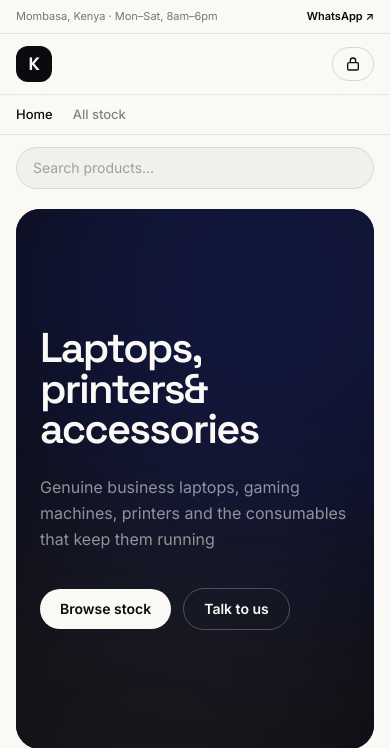
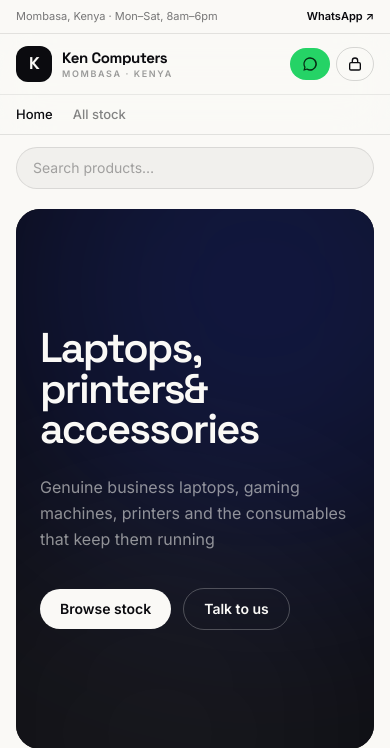
Before and after one commit to Afuyah/ken-computers-product-catalogue, a Flask app: page / in a window 390 px wide. Shown: the top 748 px of the page. Run offline with Flask 3, Linux system fonts and the light colour scheme; style sheets or scripts are compiled from the project's sources.

Commit message:
Header masthead: always-visible wordmark on phones, tighter lockup and compact actions

```diff
--- a/app/templates/public/base.html
+++ b/app/templates/public/base.html
@@ -60,12 +60,12 @@
   </div>
 
   <header class="sticky top-0 z-40 border-b border-ink/10 bg-paper/85 backdrop-blur-xl">
-    <div class="shell flex items-center gap-4 py-3 lg:py-4">
-      <a href="{{ url_for('public.home') }}" class="flex shrink-0 items-center gap-2.5">
-        <span class="grid h-9 w-9 place-items-center rounded-xl bg-ink font-display text-lg font-bold text-paper">K</span>
-        <span class="hidden leading-none sm:block">
-          <span class="block font-display text-[15px] font-bold tracking-tight text-ink">Ken Computers</span>
-          <span class="mt-1 block text-[9px] font-semibold uppercase tracking-[0.22em] text-ink/40">{{ 'Staff' if staff else 'Mombasa' }}</span>
+    <div class="shell flex items-center gap-3 py-3 lg:gap-4 lg:py-4">
+      <a href="{{ url_for('public.home') }}" class="flex min-w-0 shrink items-center gap-2.5">
+        <span class="grid h-9 w-9 shrink-0 place-items-center rounded-xl bg-ink font-display text-[17px] font-bold leading-none text-paper">K</span>
+        <span class="min-w-0 leading-none">
+          <span class="block truncate font-display text-[15px] font-bold tracking-tight text-ink sm:text-[17px]">Ken Computers</span>
+          <span class="mt-1 block truncate text-[9px] font-semibold uppercase tracking-[0.18em] text-ink/40 sm:tracking-[0.22em]">{{ 'Staff workspace' if staff else 'Mombasa · Kenya' }}</span>
         </span>
       </a>
 
@@ -79,29 +79,29 @@
         </div>
       </form>
 
-      <div class="ml-auto flex items-center gap-2">
+      <div class="ml-auto flex shrink-0 items-center gap-1.5 sm:gap-2">
         {% if staff %}
-          <a href="{{ url_for('admin.product_new') }}" class="btn-primary !px-4 !py-2 text-[13px]">
+          <a href="{{ url_for('admin.product_new') }}" class="btn-primary !px-3 !py-2 text-[13px] sm:!px-4" title="Add product">
             <svg class="h-4 w-4" fill="none" stroke="currentColor" stroke-width="2.5" viewBox="0 0 24 24"><path d="M12 5v14M5 12h14"/></svg>
             <span class="hidden sm:inline">Add product</span>
           </a>
-          <a href="{{ url_for('admin.dashboard') }}" class="btn-outline !px-3 !py-2 text-[13px]" title="Dashboard">
+          <a href="{{ url_for('admin.dashboard') }}" class="btn-outline hidden !px-3 !py-2 text-[13px] lg:inline-flex" title="Dashboard">
             <span class="grid h-5 w-5 place-items-center rounded-full bg-ink text-[10px] font-bold text-paper">{{ current_user.display_name[0] | upper }}</span>
             <span class="hidden lg:inline">Admin</span>
           </a>
           <form method="post" action="{{ url_for('admin.logout') }}">
             <input type="hidden" name="csrf_token" value="{{ csrf_token() }}">
-            <button class="btn-ghost !px-3 !py-2 text-[13px]" type="submit">
-              <span class="hidden lg:inline">Sign out</span>
-              <svg class="h-4 w-4 lg:hidden" fill="none" stroke="currentColor" stroke-width="2" viewBox="0 0 24 24"><path d="M9 21H5a2 2 0 0 1-2-2V5a2 2 0 0 1 2-2h4"/><path d="m16 17 5-5-5-5"/><path d="M21 12H9"/></svg>
+            <button class="btn-ghost !px-2.5 !py-2 text-[13px] sm:!px-3" type="submit" title="Sign out">
+              <svg class="h-4 w-4" fill="none" stroke="currentColor" stroke-width="2" viewBox="0 0 24 24"><path d="M9 21H5a2 2 0 0 1-2-2V5a2 2 0 0 1 2-2h4"/><path d="m16 17 5-5-5-5"/><path d="M21 12H9"/></svg>
             </button>
           </form>
         {% else %}
-          <a href="https://wa.me/{{ contact_whatsapp }}" target="_blank" rel="noopener" class="btn-whatsapp hidden !px-4 !py-2 text-[13px] sm:inline-flex">
+          <a href="https://wa.me/{{ contact_whatsapp }}" target="_blank" rel="noopener"
+             class="btn-whatsapp !px-3 !py-2 text-[13px] sm:!px-4" title="WhatsApp">
             <svg class="h-4 w-4" fill="currentColor" viewBox="0 0 24 24"><path d="M12 2a10 10 0 0 0-8.6 15L2 22l5.2-1.4A10 10 0 1 0 12 2zm0 18a8 8 0 0 1-4.1-1.1l-.3-.2-3 .8.8-2.9-.2-.3A8 8 0 1 1 12 20z"/></svg>
-            WhatsApp
+            <span class="hidden sm:inline">WhatsApp</span>
           </a>
-          <a href="{{ url_for('admin.login') }}" class="btn-outline !px-3 !py-2 text-[13px]" title="Staff login">
+          <a href="{{ url_for('admin.login') }}" class="btn-outline !px-2.5 !py-2 text-[13px] sm:!px-3" title="Staff login">
             <svg class="h-4 w-4" fill="none" stroke="currentColor" stroke-width="2" viewBox="0 0 24 24"><rect x="4" y="10" width="16" height="11" rx="2"/><path d="M8 10V7a4 4 0 0 1 8 0v3"/></svg>
             <span class="hidden sm:inline">Staff</span>
           </a>
```
